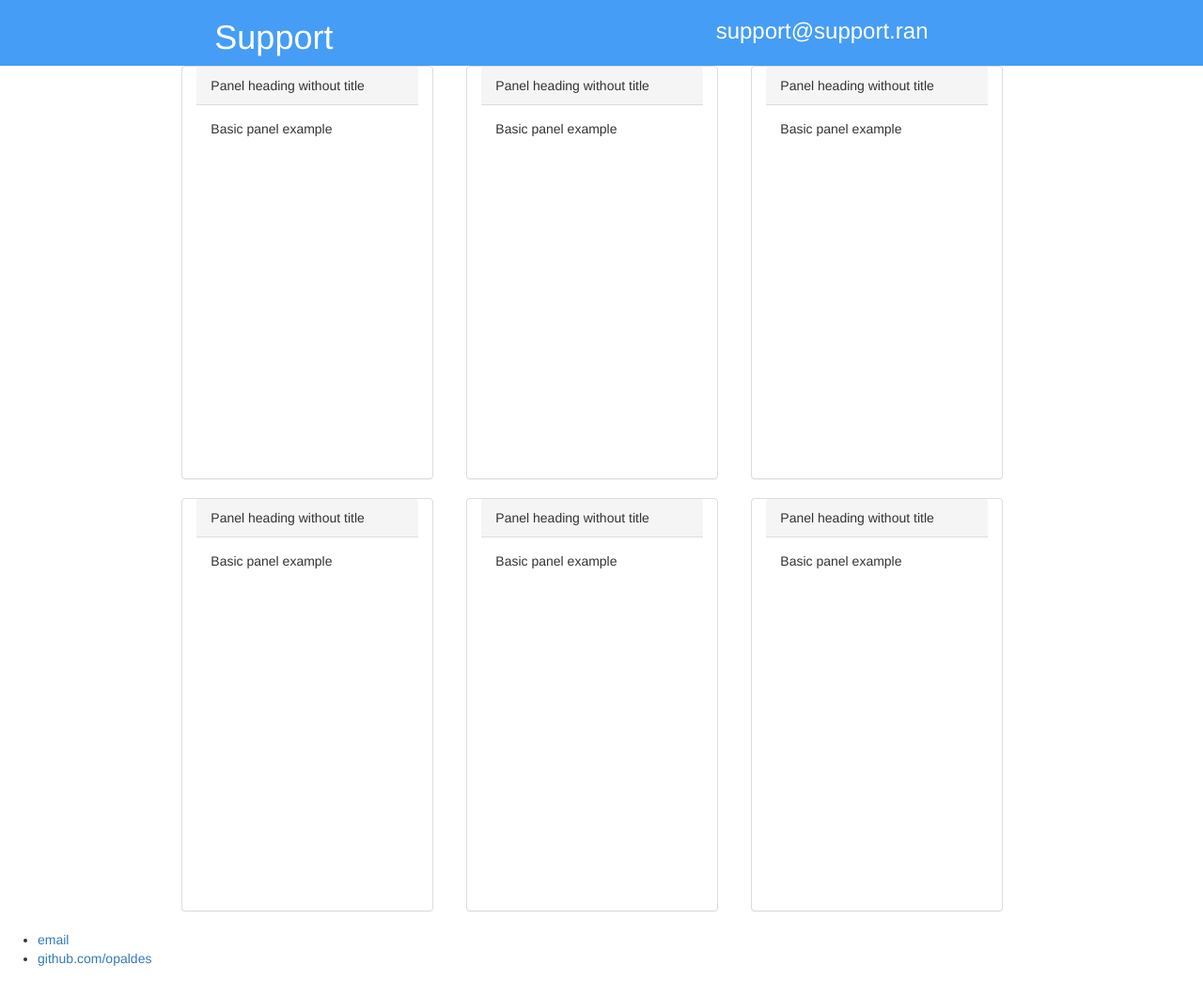
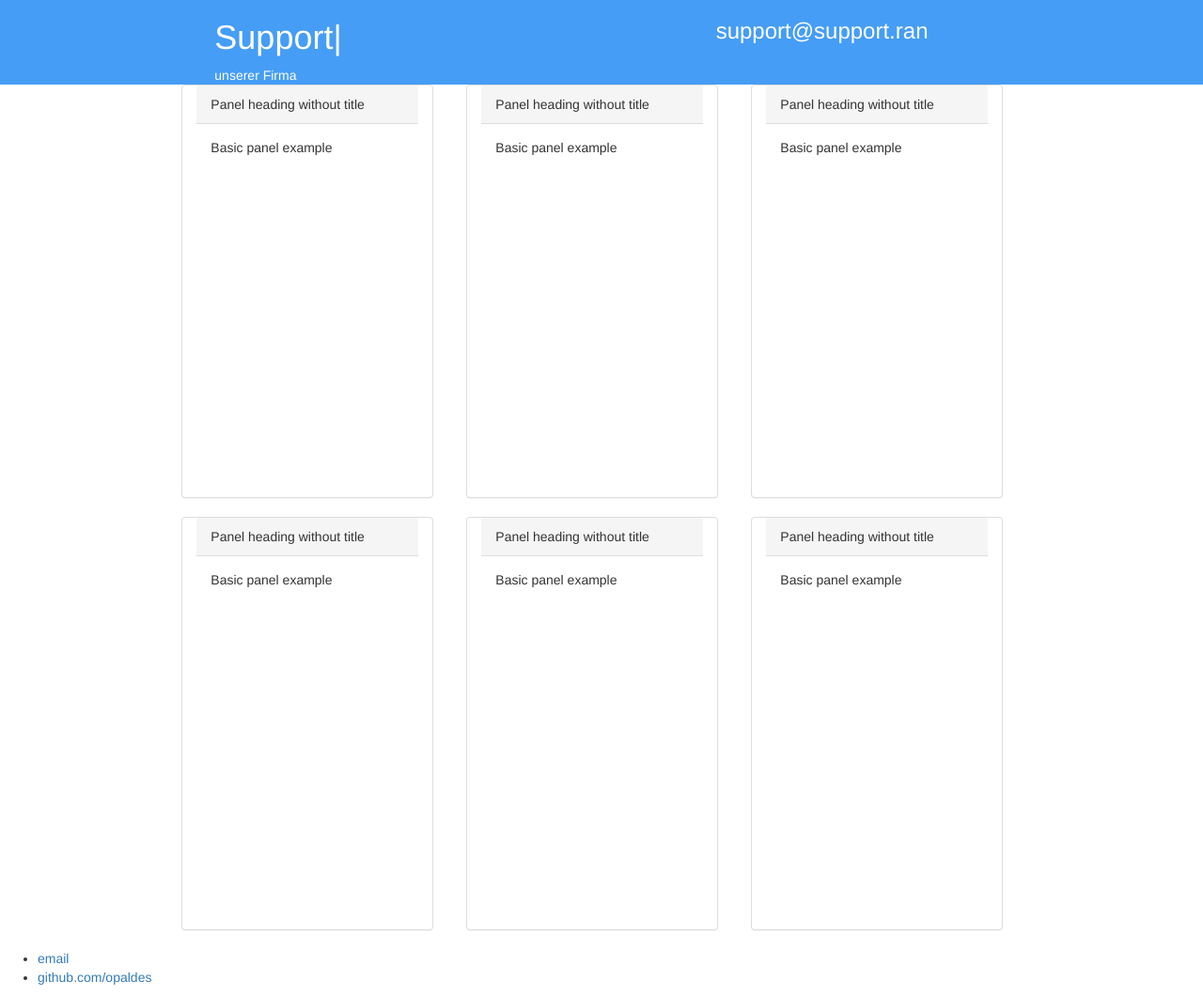
Before and after one commit to jeremy-seipelt/opaldes.github.io, a Jekyll site: the page built from index.html, in a window 1280 px wide. Shown: the whole page at 94% size. Built offline with Jekyll 4.4.1, drawn with Linux system fonts in a browser that asks for light colours.

Commit message:
Update default.html

```diff
--- a/_layouts/default.html
+++ b/_layouts/default.html
@@ -14,7 +14,7 @@
 			<div class="container-fluid">
 				<div class="header row">
 					<div class=" col-md-offset-2 col-md-5">
-						 <h1>Support</h1>
+						 <h1>Support|</h1>unserer Firma
 					</div>
 			 	   	<div class="col-md-1">
 			 	   		<h3>support@support.ran</h3>
```
